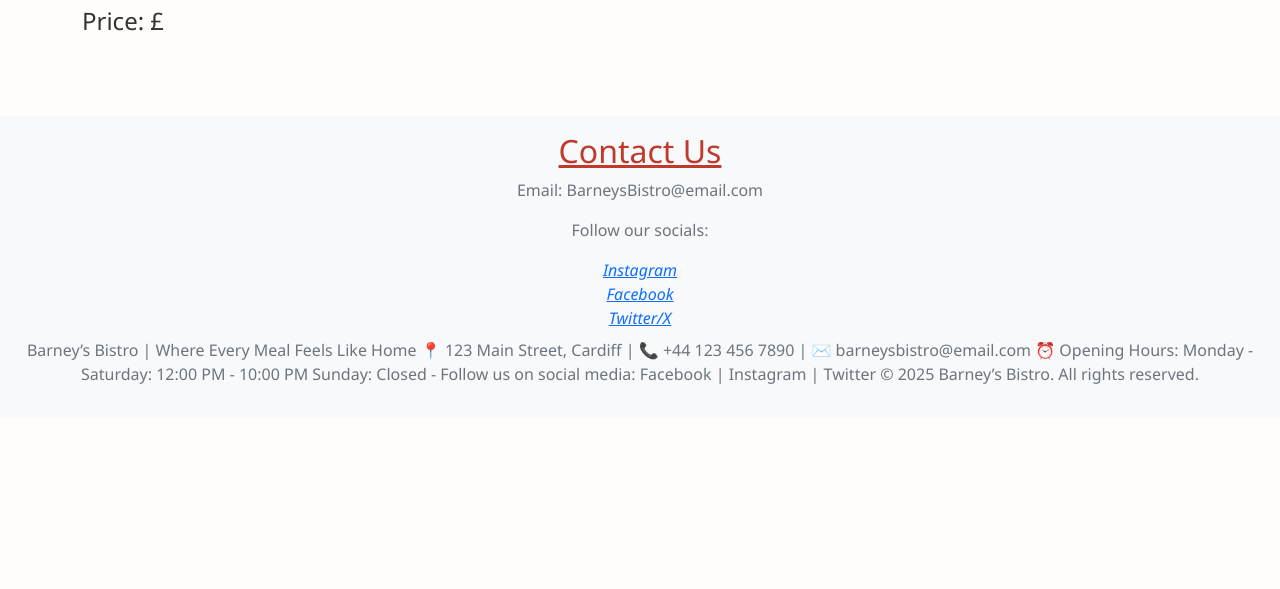
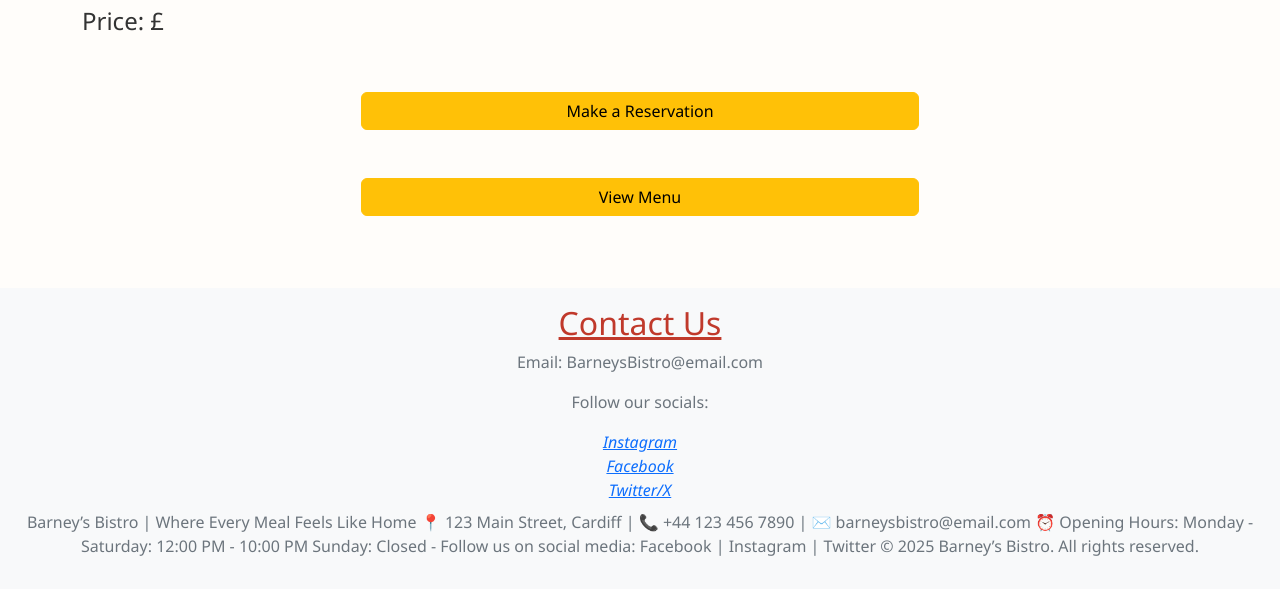
Before and after one commit to MARKANTONY04/project3_django, a Django app: template menu/templates/menu/detail.html in a window 1280 px wide. Shown: the part 110-699 px from the top of the page. Run offline with Django 4.2, Linux system fonts and the light colour scheme; the template is opened without the code that fills it, so the values that code supplies are empty.

Commit message:
added navigation to detail.html

```diff
--- a/menu/templates/menu/detail.html
+++ b/menu/templates/menu/detail.html
@@ -10,7 +10,13 @@
 <h4> Serves: {{menu_detail.people}}</h4>
 <h4> Price: £{{menu_detail.price}}</h4>
 
-<!--created with copilot-->
+<!--img tag created with copilot-->
 <img class="menu_img" src="{{menu_detail.image.url}}" alt="{{menu_detail.name}}">
+<br>
+<div class="text-center">
+<a href="{% url 'reservation:reservation_view' %}" type="button" class="btn btn-warning col-6 m-4">Make a Reservation</a>
+<br>
+<a href="{% url 'menu:menu_list' %}" type="button" class="btn btn-warning col-6 m-4">View Menu</a>
+</div>
 
 {% endblock %}
```
